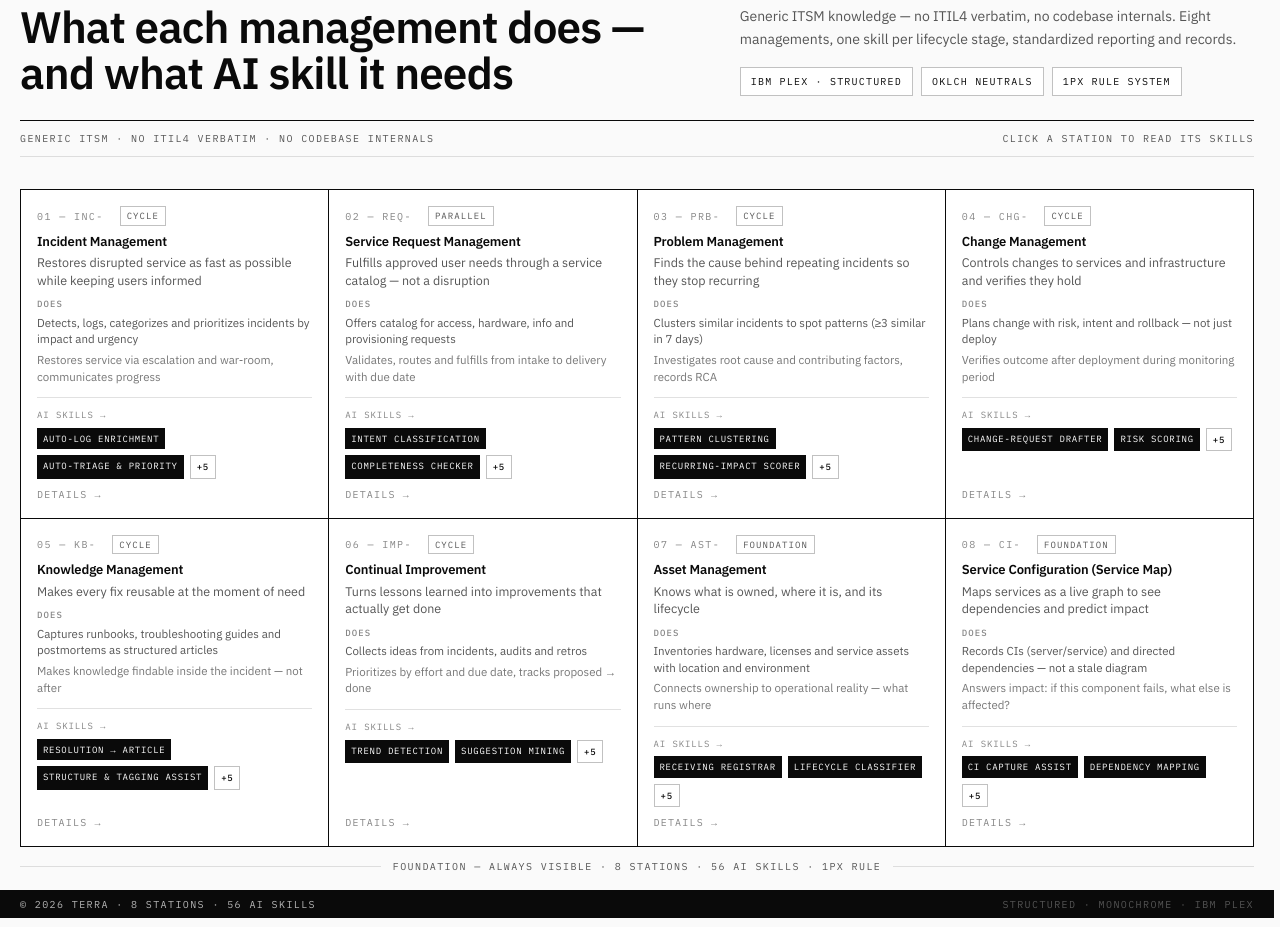
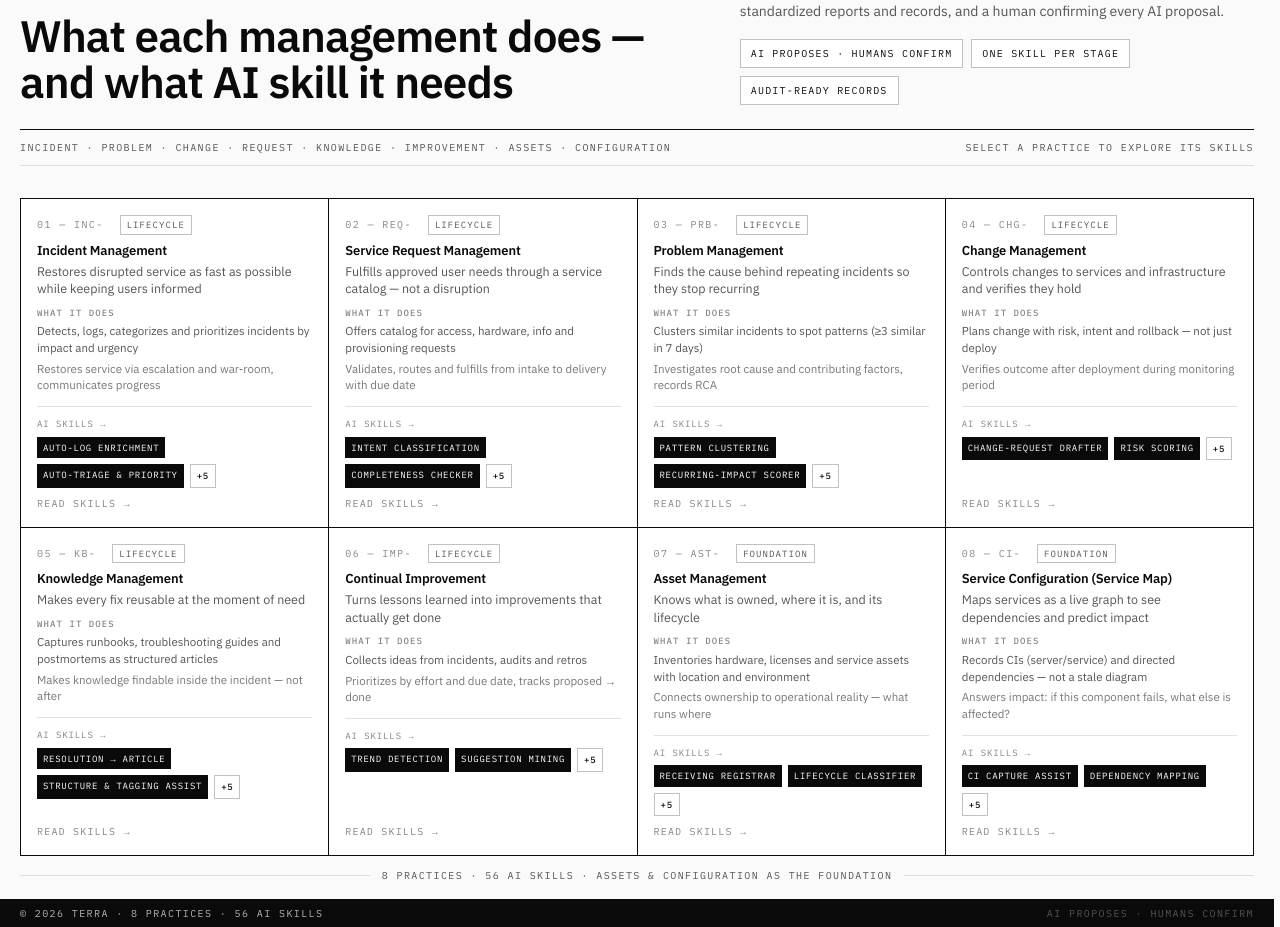
Before and after one commit to ghifarizuhir/terra-landing, a React (Vite) app: page / in a window 1280 px wide. Shown: the part 104-1031 px from the top of the page. Built offline with nearby package versions, Linux system fonts and the light colour scheme; the HTML template or start-up script is replaced by a standard one.

Commit message:
copy: visitor-facing rewrite — drop internal jargon (ITIL4 verbatim, 1px rule, stations, rail/reader, monochrome) for product claims

```diff
--- a/src/App.tsx
+++ b/src/App.tsx
@@ -17,7 +17,7 @@ export default function App() {
           <div className="flex items-center gap-3">
             <div className="h-[26px] w-[26px] bg-[oklch(0.145_0_0)] text-white grid place-items-center font-semibold text-[13px]">T</div>
             <span className="font-mono text-[11px] tracking-[0.14em] uppercase font-medium">Terra — AI for ITSM</span>
-            <span className="hidden sm:inline-flex h-5 items-center border border-[oklch(0.145_0_0/25%)] px-2 font-mono text-[10px] tracking-[0.12em] uppercase bg-white">Knowledge</span>
+            <span className="hidden sm:inline-flex h-5 items-center border border-[oklch(0.145_0_0/25%)] px-2 font-mono text-[10px] tracking-[0.12em] uppercase bg-white">Platform</span>
           </div>
           <div className="hidden lg:flex items-center gap-2 font-mono text-[11px] tracking-[0.12em] uppercase text-[oklch(0.45_0_0)]">
             <span>8 managements</span>
@@ -33,7 +33,7 @@ export default function App() {
           <div>
             <div className="flex items-center gap-2.5 font-mono text-[10px] tracking-[0.16em] uppercase text-[oklch(0.45_0_0)]">
               <span className="h-px w-7 bg-[oklch(0.145_0_0)]" />
-              Knowledge landing · AI for ITSM
+              Product overview · AI for ITSM
             </div>
             <h1 className="font-display font-semibold tracking-[-0.02em] leading-[1.05] text-[30px] lg:text-[44px] mt-3">
               What each management does —<br />and what AI skill it needs
@@ -41,19 +41,19 @@ export default function App() {
           </div>
           <div>
             <p className="text-[14px] leading-[1.65] text-[oklch(0.45_0_0)] max-w-[520px]">
-              Generic ITSM knowledge — no ITIL4 verbatim, no codebase internals. Eight managements, one skill per lifecycle stage, standardized reporting and records.
+              Eight ITSM practices, mapped end to end: one AI skill per lifecycle stage, standardized reports and records, and a human confirming every AI proposal.
             </p>
             <div className="mt-4 flex flex-wrap gap-2 font-mono text-[10px] tracking-[0.12em] uppercase">
-              <span className="border border-[oklch(0.145_0_0/25%)] bg-white px-2.5 py-1.5">IBM Plex · structured</span>
-              <span className="border border-[oklch(0.145_0_0/25%)] bg-white px-2.5 py-1.5">oklch neutrals</span>
-              <span className="border border-[oklch(0.145_0_0/25%)] bg-white px-2.5 py-1.5">1px rule system</span>
+              <span className="border border-[oklch(0.145_0_0/25%)] bg-white px-2.5 py-1.5">AI proposes · humans confirm</span>
+              <span className="border border-[oklch(0.145_0_0/25%)] bg-white px-2.5 py-1.5">One skill per stage</span>
+              <span className="border border-[oklch(0.145_0_0/25%)] bg-white px-2.5 py-1.5">Audit-ready records</span>
             </div>
           </div>
         </div>
         <div className="h-px bg-[oklch(0.145_0_0)] mt-6" />
         <div className="flex items-center justify-between py-2.5 font-mono text-[10px] tracking-[0.14em] uppercase text-[oklch(0.45_0_0)]">
-          <span>Generic ITSM · no ITIL4 verbatim · no codebase internals</span>
-          <span className="hidden sm:inline">Click a station to read its skills</span>
+          <span>Incident · Problem · Change · Request · Knowledge · Improvement · Assets · Configuration</span>
+          <span className="hidden sm:inline">Select a practice to explore its skills</span>
         </div>
         <div className="h-px bg-[oklch(0.145_0_0/12%)]" />
       </section>
@@ -63,8 +63,8 @@ export default function App() {
       </main>
 
       <footer className="shrink-0 h-[28px] border-t border-[oklch(0.145_0_0)] bg-[oklch(0.145_0_0)] flex items-center px-4 lg:px-5">
-        <span className="font-mono text-[10px] tracking-[0.14em] uppercase text-white/70">© 2026 Terra · 8 stations · {totalSkills} AI skills</span>
-        <span className="ml-auto hidden sm:inline font-mono text-[10px] tracking-[0.14em] uppercase text-white/30">Structured · monochrome · IBM Plex</span>
+        <span className="font-mono text-[10px] tracking-[0.14em] uppercase text-white/70">© 2026 Terra · 8 practices · {totalSkills} AI skills</span>
+        <span className="ml-auto hidden sm:inline font-mono text-[10px] tracking-[0.14em] uppercase text-white/30">AI proposes · humans confirm</span>
       </footer>
     </div>
   )
--- a/src/components/JourneyLoop.tsx
+++ b/src/components/JourneyLoop.tsx
@@ -53,12 +53,12 @@ export default function JourneyLoop() {
             <div className="flex items-center gap-2 shrink-0 font-mono text-[10px] tracking-[0.14em] uppercase text-[oklch(0.62_0_0)]">
               <span>{String(idx + 1).padStart(2, '0')} — {m.prefix}</span>
               <span className="h-px flex-1 bg-[oklch(0.145_0_0/12%)]" />
-              <span className="border border-[oklch(0.145_0_0/25%)] px-1.5 py-0.5 bg-white text-[oklch(0.45_0_0)] text-[9px] tracking-[0.12em] hidden xl:inline">{m.lane}</span>
+              <span className="border border-[oklch(0.145_0_0/25%)] px-1.5 py-0.5 bg-white text-[oklch(0.45_0_0)] text-[9px] tracking-[0.12em] hidden xl:inline">{m.lane === 'foundation' ? 'Foundation' : 'Lifecycle'}</span>
             </div>
             <h3 className="font-semibold text-[13px] tracking-[-0.01em] leading-tight mt-2 shrink-0">{m.title}</h3>
             <p className="text-[12.5px] leading-[1.4] mt-1 text-[oklch(0.45_0_0)] shrink-0 line-clamp-2">{m.oneLiner}</p>
             <div className="mt-2 space-y-1 shrink-0">
-              <p className="font-mono text-[9px] tracking-[0.12em] uppercase font-medium text-[oklch(0.62_0_0)]">Does</p>
+              <p className="font-mono text-[9px] tracking-[0.12em] uppercase font-medium text-[oklch(0.62_0_0)]">What it does</p>
               <p className="text-[11.5px] leading-[1.45] text-[oklch(0.45_0_0)] line-clamp-2">{m.bullets[0]}</p>
               <p className="hidden lg:block text-[11.5px] leading-[1.45] text-[oklch(0.45_0_0)] line-clamp-1 opacity-80">{m.bullets[1]}</p>
             </div>
@@ -75,14 +75,14 @@ export default function JourneyLoop() {
                 </span>
               )}
             </div>
-            <span className="mt-auto pt-2 font-mono text-[10px] tracking-[0.12em] uppercase text-[oklch(0.62_0_0)] shrink-0">Details →</span>
+            <span className="mt-auto pt-2 font-mono text-[10px] tracking-[0.12em] uppercase text-[oklch(0.62_0_0)] shrink-0">Read skills →</span>
           </motion.button>
         ))}
       </motion.div>
 
       <div className="shrink-0 pt-3 flex items-center gap-3 font-mono text-[10px] tracking-[0.14em] uppercase text-[oklch(0.45_0_0)]">
         <span className="h-px flex-1 bg-[oklch(0.145_0_0/12%)]" />
-        Foundation — always visible · 8 stations · {totalSkills} AI skills · 1px rule
+        8 practices · {totalSkills} AI skills · Assets &amp; configuration as the foundation
         <span className="h-px flex-1 bg-[oklch(0.145_0_0/12%)]" />
       </div>
 
@@ -100,13 +100,12 @@ export default function JourneyLoop() {
           >
             <div className="shrink-0 h-[52px] border-b border-[oklch(0.145_0_0)] bg-[oklch(0.985_0_0)] flex items-center px-4 lg:px-5 gap-3">
               <button onClick={() => setOpen(null)} className="h-8 px-3 border border-[oklch(0.145_0_0)] bg-[oklch(0.145_0_0)] text-white font-mono text-[11px] tracking-[0.12em] uppercase flex items-center gap-2">
-                ← Back to grid
+                ← All practices
               </button>
               <span className="h-8 w-px bg-[oklch(0.145_0_0/12%)] hidden sm:block" />
               <span className="font-mono text-[11px] tracking-[0.12em] uppercase font-medium bg-[oklch(0.145_0_0)] text-white px-2 py-1 hidden sm:inline">{active.prefix}</span>
               <span className="text-[13px] font-semibold tracking-[-0.01em] hidden sm:inline">{active.title}</span>
-              <span className="ml-auto font-mono text-[10px] tracking-[0.12em] uppercase text-[oklch(0.45_0_0)] hidden lg:inline">Rail + Reader · 1 skill focus</span>
-              <span className="ml-auto lg:hidden font-mono text-[10px] tracking-[0.12em] uppercase border border-[oklch(0.145_0_0/25%)] bg-white px-2 py-1">Full page</span>
+              <span className="ml-auto font-mono text-[10px] tracking-[0.12em] uppercase text-[oklch(0.45_0_0)]">{active.skills.length} stages · select one to read</span>
             </div>
             <div className="h-px bg-[oklch(0.145_0_0)] shrink-0" />
 
@@ -114,7 +113,7 @@ export default function JourneyLoop() {
               <div className="max-w-[1280px] mx-auto px-4 lg:px-5 py-5">
                 <div className="flex items-center gap-2 font-mono text-[10px] tracking-[0.14em] uppercase text-[oklch(0.45_0_0)]">
                   <span className="h-px w-6 bg-[oklch(0.145_0_0)]" />
-                  {active.lane === 'foundation' ? 'Foundation workflow' : 'Cycle'} · {active.skills.length} stages
+                  {active.lane === 'foundation' ? 'Foundation' : 'Lifecycle'} · {active.skills.length} stages
                 </div>
                 <h2 className="font-display font-semibold text-[28px] lg:text-[38px] leading-[1.05] tracking-[-0.02em] mt-2">{active.title}</h2>
                 <p className="text-[15px] leading-[1.5] mt-2 text-[oklch(0.45_0_0)] max-w-[720px]">{active.oneLiner}</p>
@@ -129,12 +128,12 @@ export default function JourneyLoop() {
                 </div>
 
                 <div className="mt-6 flex items-center gap-3">
-                  <h3 className="font-display font-semibold text-[17px] tracking-[-0.01em]">AI skills — real skills</h3>
+                  <h3 className="font-display font-semibold text-[17px] tracking-[-0.01em]">AI skills for this practice</h3>
                   <span className="font-mono text-[10px] tracking-[0.12em] uppercase bg-[oklch(0.145_0_0)] text-white px-2 py-1">{active.skills.length} skills</span>
                   {allStaged && <span className="font-mono text-[10px] tracking-[0.12em] uppercase border border-[oklch(0.145_0_0/25%)] bg-white px-2 py-1 font-medium">{active.skills.length}/{active.skills.length} stages</span>}
                   <span className="h-px flex-1 bg-[oklch(0.145_0_0/12%)]" />
                 </div>
-                {allStaged && <p className="font-mono text-[10px] tracking-[0.12em] uppercase font-medium text-[oklch(0.45_0_0)] mt-2">{active.lane === 'foundation' ? 'Workflow coverage — one skill per stage' : 'Cycle coverage — one skill per stage'}</p>}
+                {allStaged && <p className="font-mono text-[10px] tracking-[0.12em] uppercase font-medium text-[oklch(0.45_0_0)] mt-2">{active.lane === 'foundation' ? 'Always-on foundation — one skill per stage' : 'Full lifecycle coverage — one skill per stage'}</p>}
 
                 {/* Rail + Reader shell */}
                 <div className="mt-3 grid lg:grid-cols-[240px_1fr] gap-0 border border-[oklch(0.145_0_0)] bg-white overflow-hidden">
@@ -147,8 +146,8 @@ export default function JourneyLoop() {
                     aria-label="Stage rail"
                   >
                     <div className="p-3 border-b border-[oklch(0.145_0_0/12%)] bg-[oklch(0.985_0_0)]">
-                      <p className="font-mono text-[10px] tracking-[0.12em] uppercase text-[oklch(0.62_0_0)]">Stages</p>
-                      <p className="font-mono text-[10px] tracking-[0.12em] uppercase text-[oklch(0.45_0_0)] mt-1">{active.skills.length} stages · click to read</p>
+                      <p className="font-mono text-[10px] tracking-[0.12em] uppercase text-[oklch(0.62_0_0)]">Lifecycle stages</p>
+                      <p className="font-mono text-[10px] tracking-[0.12em] uppercase text-[oklch(0.45_0_0)] mt-1">{active.skills.length} stages · select to read</p>
                     </div>
                     <div className="p-2 flex lg:flex-col gap-1.5 overflow-auto lg:overflow-visible">
                       {sortedSkills.map((s) => {
@@ -261,9 +260,9 @@ export default function JourneyLoop() {
                             )}
                             <div className="flex gap-2 pt-2 border-t border-[oklch(0.145_0_0/12%)]">
                               <span className="font-mono text-[10px] tracking-[0.12em] uppercase text-[oklch(0.62_0_0)]">
-                                {sortedSkills.findIndex((s) => s.name === selectedSkill.name) + 1} / {sortedSkills.length}
+                                Stage {sortedSkills.findIndex((s) => s.name === selectedSkill.name) + 1} of {sortedSkills.length}
                               </span>
-                              <span className="ml-auto font-mono text-[10px] tracking-[0.12em] uppercase text-[oklch(0.62_0_0)]">Click stage in rail to switch</span>
+                              <span className="ml-auto font-mono text-[10px] tracking-[0.12em] uppercase text-[oklch(0.62_0_0)]">Select another stage in the rail</span>
                             </div>
                           </div>
                         </motion.div>
@@ -271,8 +270,6 @@ export default function JourneyLoop() {
                     </AnimatePresence>
                   </div>
                 </div>
-
-                <p className="font-mono text-[10px] tracking-[0.12em] uppercase text-[oklch(0.62_0_0)] mt-3 text-center">Rail holds {sortedSkills.length} stages · reader shows 1 skill — structured monochrome</p>
               </div>
             </div>
           </motion.div>
```
Also changed, not shown: 1 other file (tests, documents, lock files or other folders).
